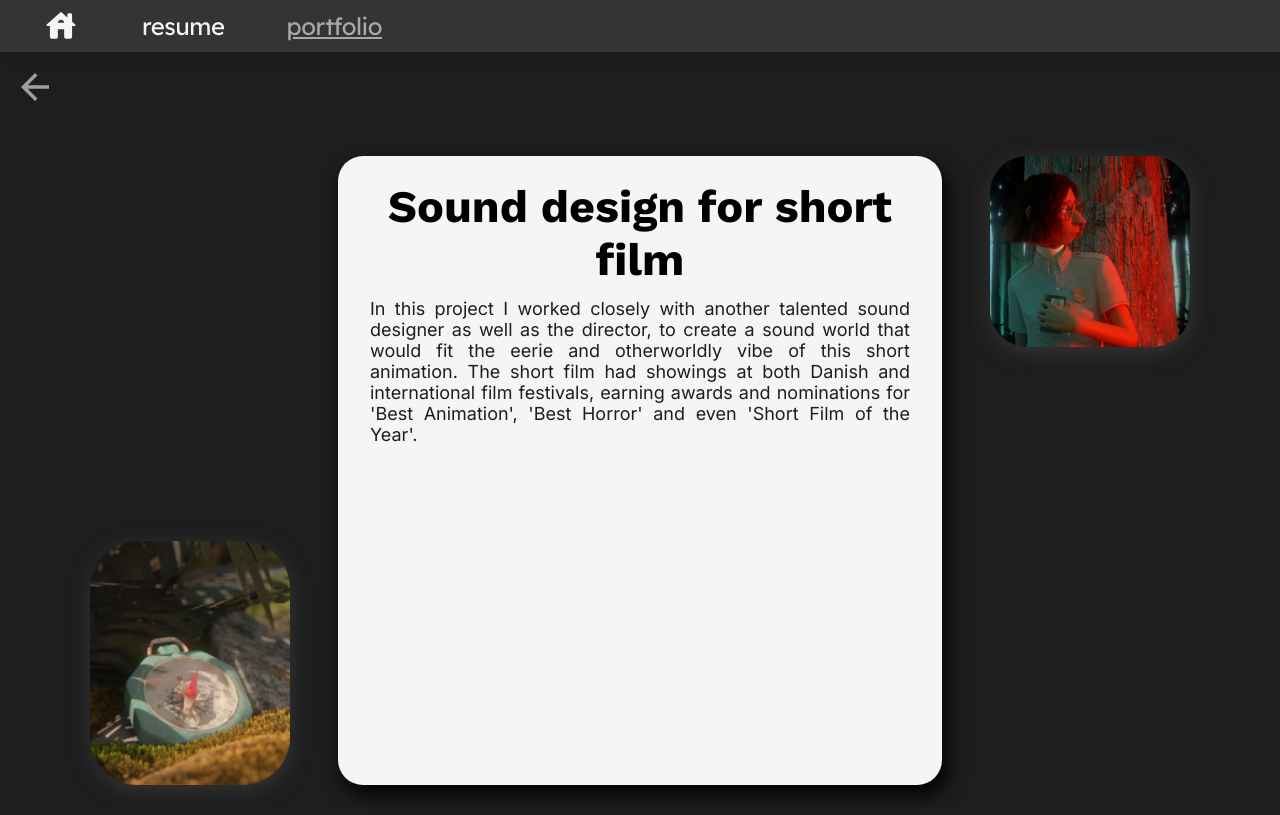
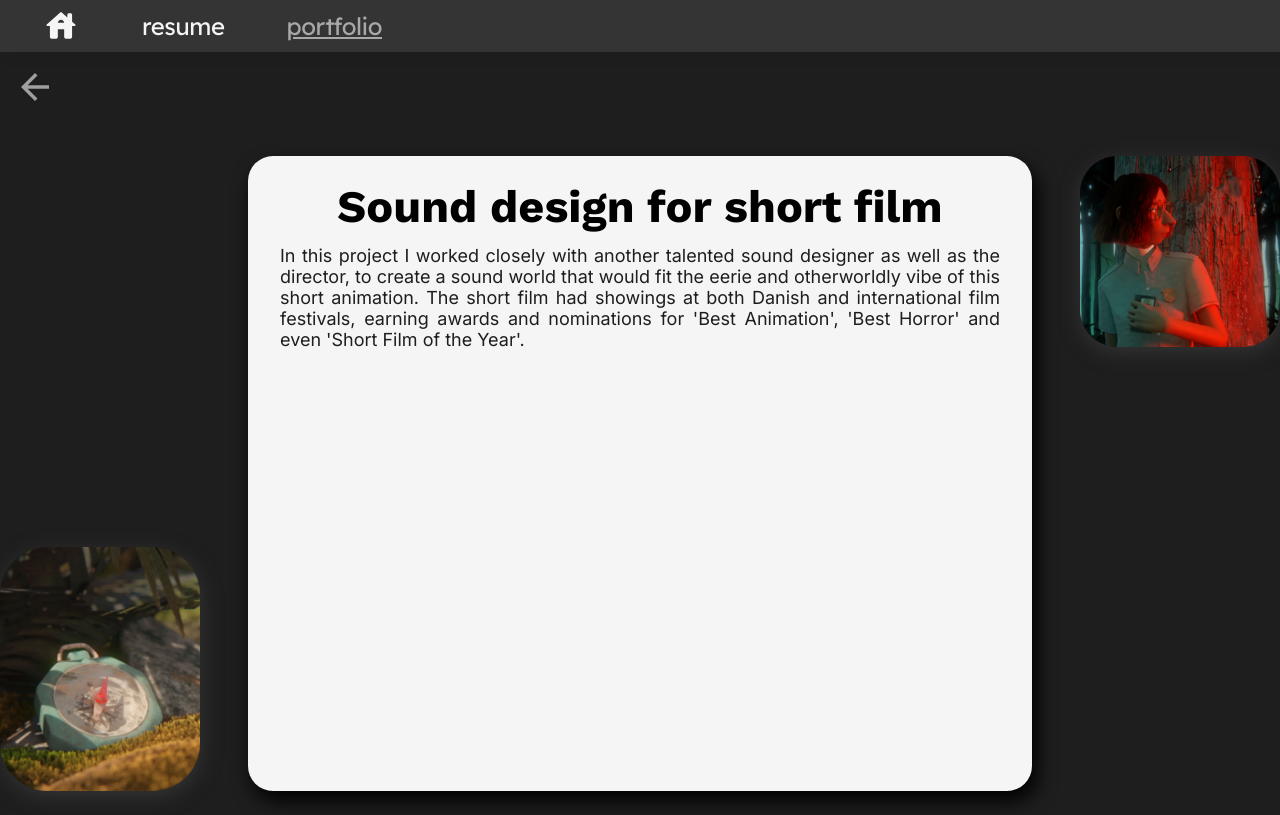
Before and after one commit to augustmon/portfolio, a React (Create React App) app: page /portfolio/sound in a window 1280 px wide. Built offline with nearby package versions, Linux system fonts and the light colour scheme.

Commit message:
Size adjustment for project page

```diff
--- a/src/pages/ProjectPage/ProjectPage.css
+++ b/src/pages/ProjectPage/ProjectPage.css
@@ -1,7 +1,7 @@
 .ProjectPage {
   display: flex;
   justify-content: center;
-  max-width: 1100px;
+  max-width: 1300px;
 }
 
 .ProjectPage--backlink {
```
